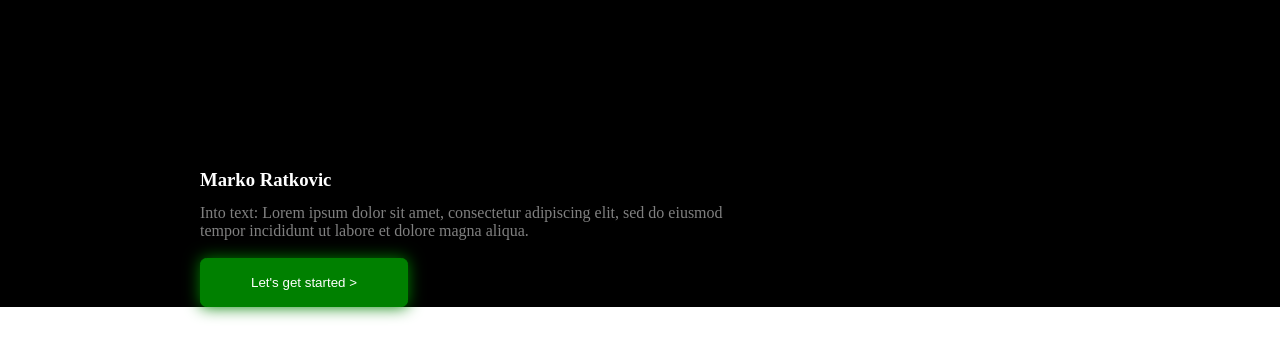
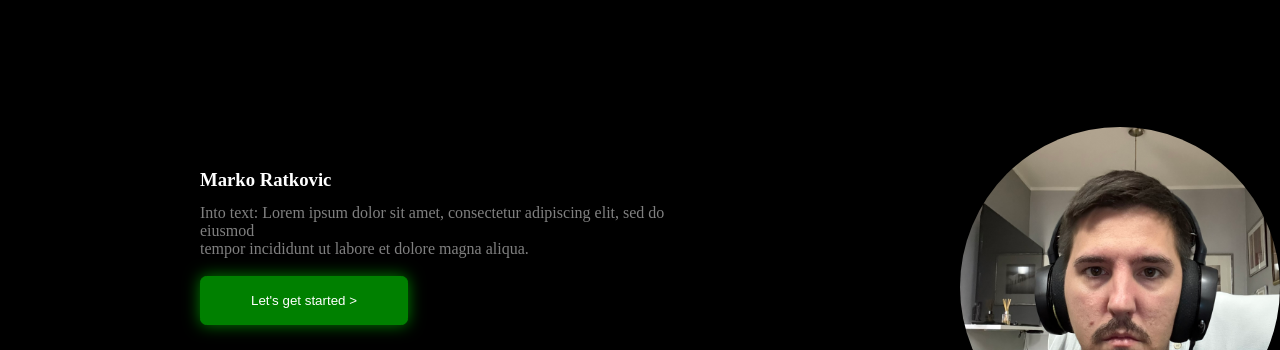
Before and after one commit to MarkoRatkovic94/ITMentorstva, a plain HTML site: page HTML CSS/Domaci 11 - SEO Tagovi/index.html in a window 1280 px wide. Shown: the part 56-406 px from the top of the page. Drawn offline with Linux system fonts and the light colour scheme.

Commit message:
Add image to header section in index.html
Added an article section with an image to the header.

```diff
--- a/HTML CSS/Domaci 11 - SEO Tagovi/index.html
+++ b/HTML CSS/Domaci 11 - SEO Tagovi/index.html
@@ -37,6 +37,13 @@
 					<button class="articleButton" type="button">
 						Let's get started >
 					</button>
+				</article>
+				<article class="articleImage">
+					<img
+						class="articleImage1"
+						src="slike/myself/myself.JPEG"
+						alt="picture of myself"
+					/>
 				</article>
 			</header>
 		</section>
```
